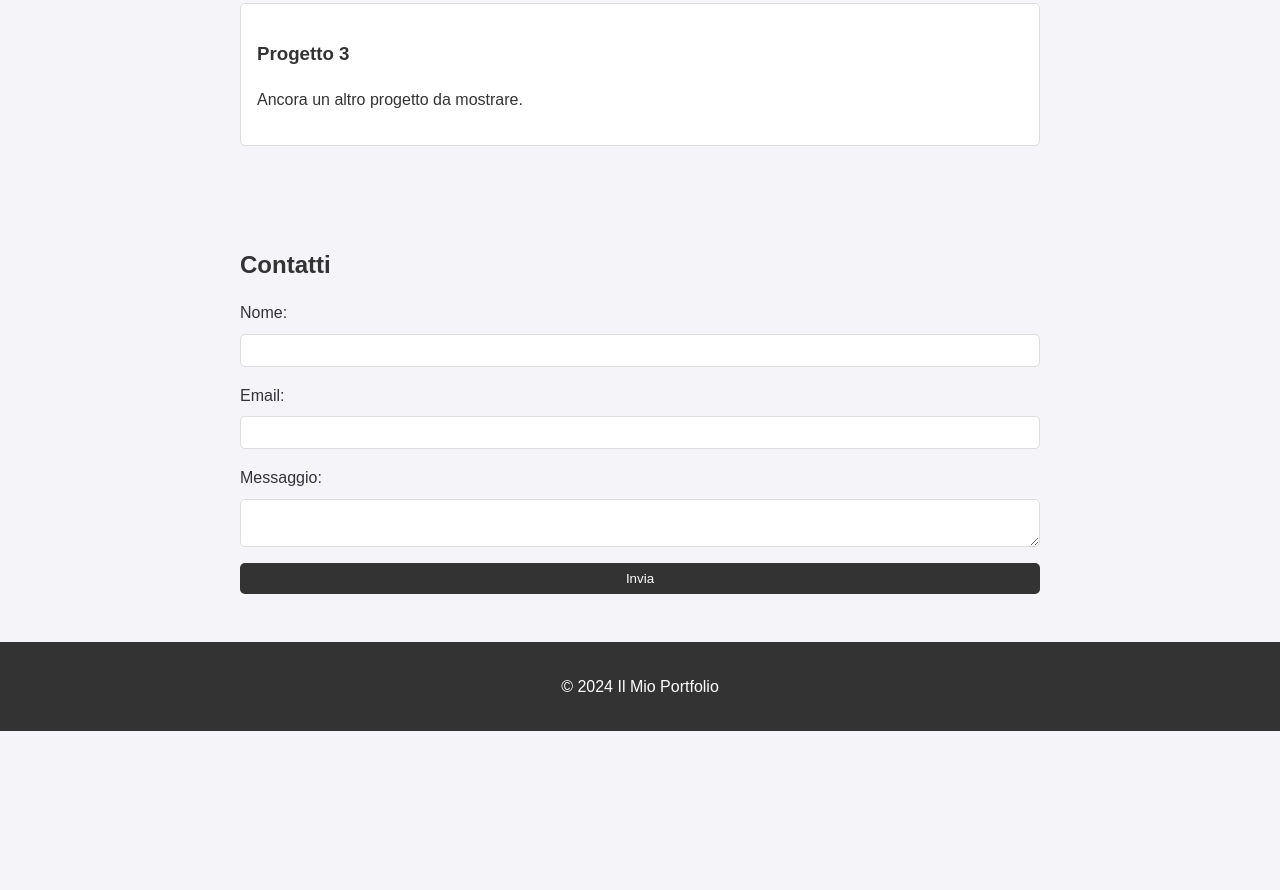
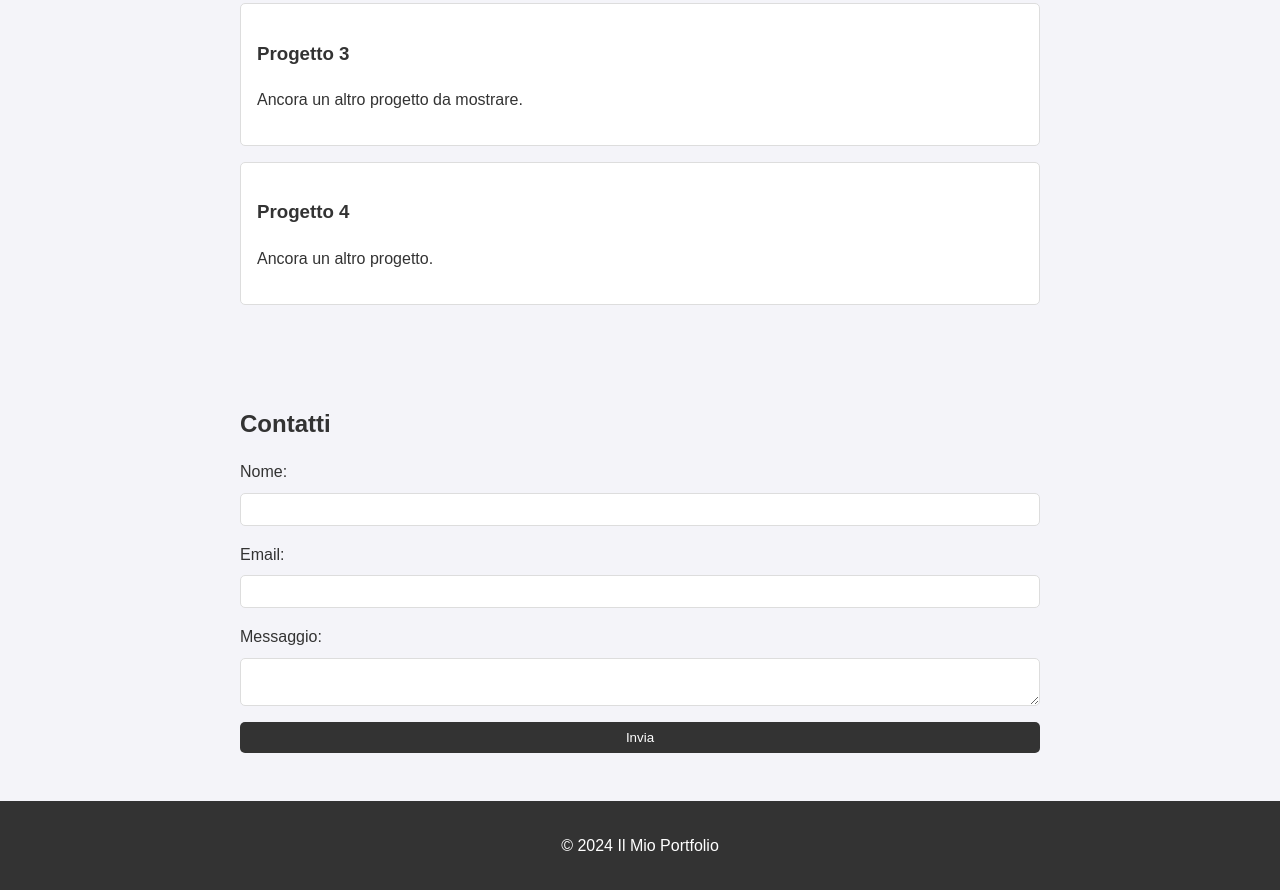
Before and after one commit to fily1212/portfolio, a plain HTML site: page index.html in a window 1280 px wide. Shown: the part 769-1659 px from the top of the page. Before the commit the page ends 1500 px from the top, so only its background shows below. Drawn offline with Linux system fonts and the light colour scheme.

Commit message:
aggiunta quarto progetto

```diff
--- a/index.html
+++ b/index.html
@@ -37,6 +37,10 @@
             <h3>Progetto 3</h3>
             <p>Ancora un altro progetto da mostrare.</p>
         </div>
+        <div class="project">
+            <h3>Progetto 4</h3>
+            <p>Ancora un altro progetto.</p>
+        </div>
     </section>
 
     <section id="contact">
```
